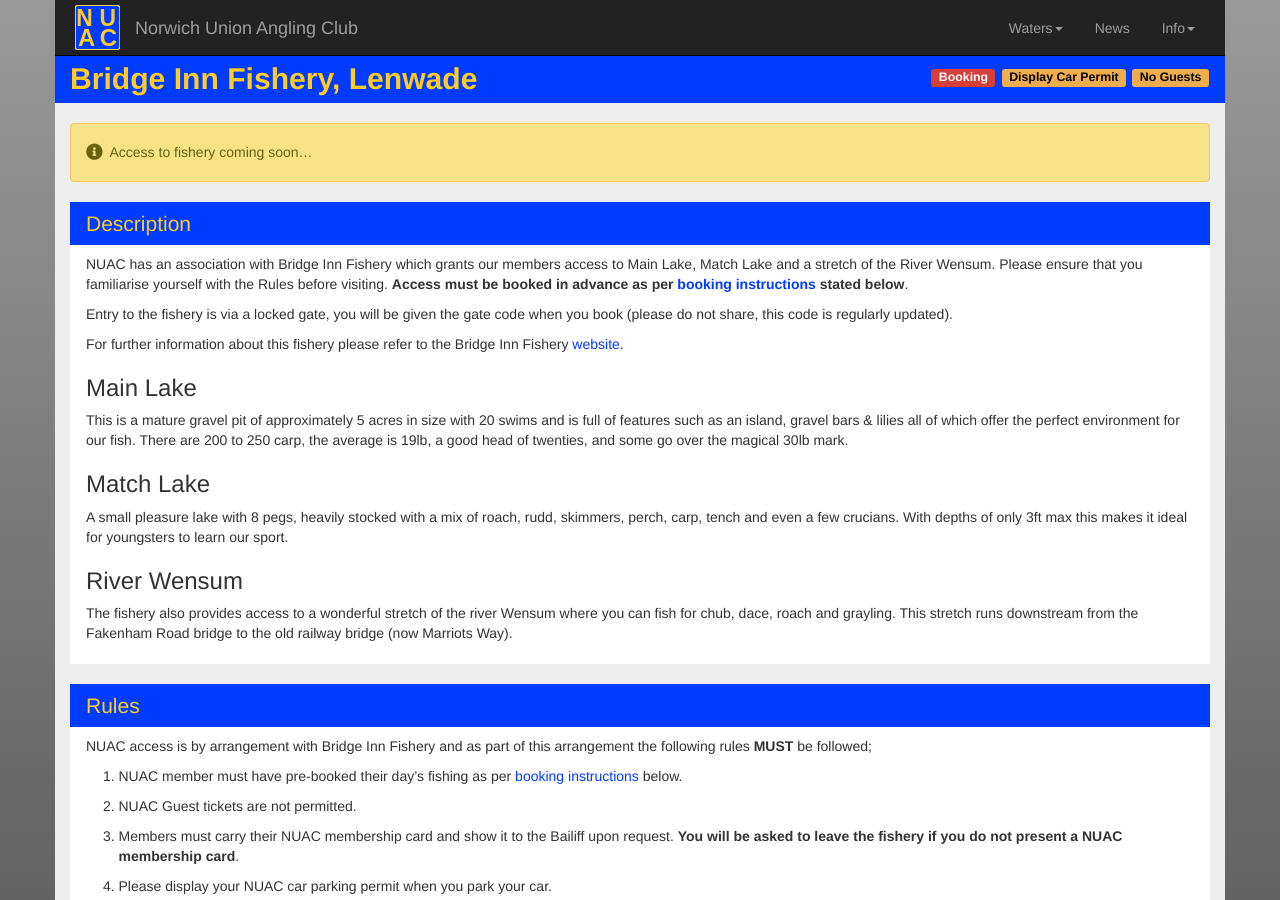
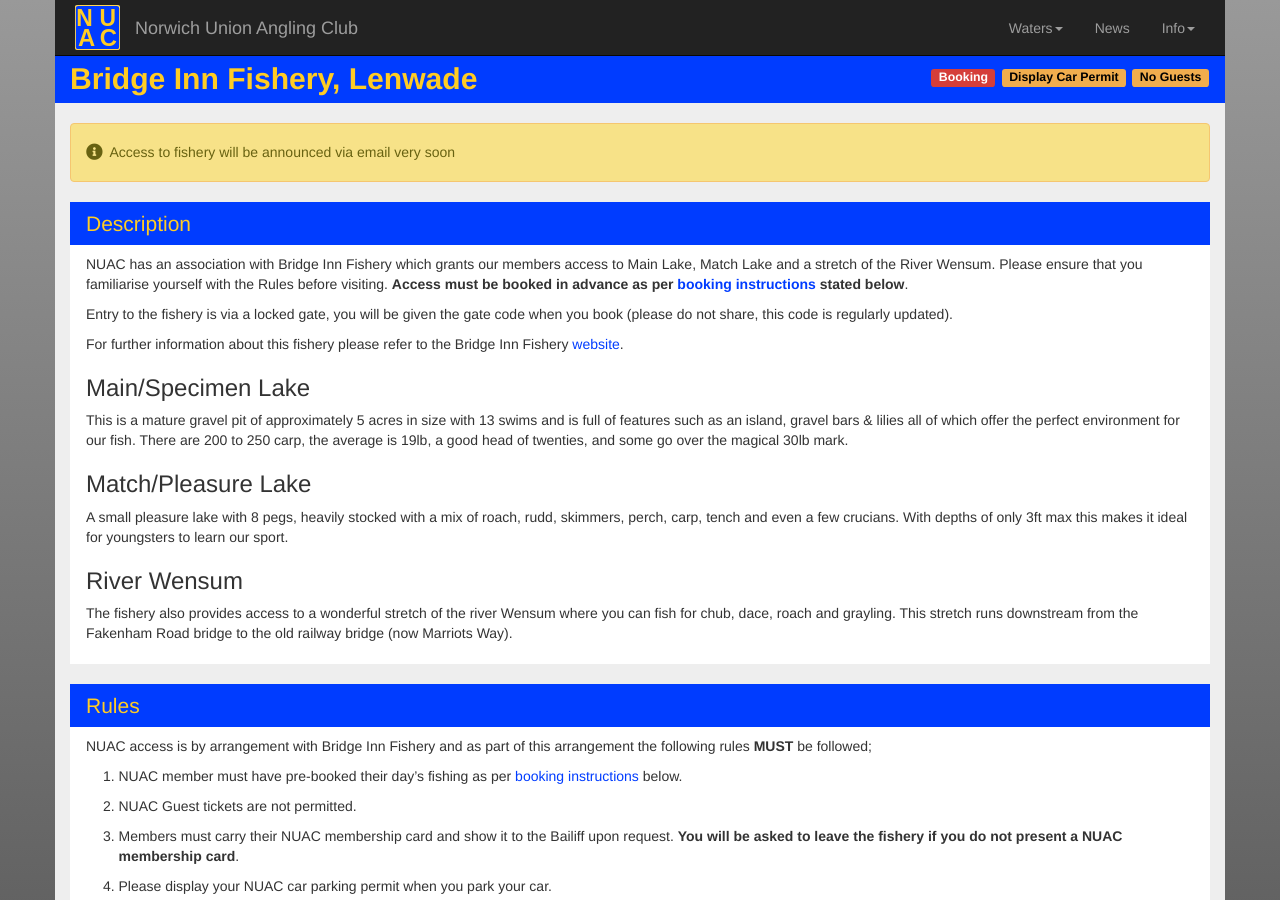
Before and after one commit to nuac-admin/nuac-release-four, a Jekyll site: the page built from _waters/bridge.md, in a window 1280 px wide and 900 px high. Built offline with Jekyll 4.4.1, drawn with Linux system fonts in a browser that asks for light colours; nearby versions of some CDN libraries.

Commit message:
correct bif

```diff
--- a/_waters/bridge.md
+++ b/_waters/bridge.md
@@ -30,15 +30,15 @@
           - txt: For further information about this fishery please refer to the Bridge Inn Fishery [website](https://www.gocatch.fish/profile/7f783d37-5f64-40cf-bb6d-4578cd8923a2).
       - col-pos:
         col:
-        hdr: Main Lake
+        hdr: Main/Specimen Lake
         # img: bif-main-lake.jpg
         # img-alt: Main Lake at Bridge Inn Fishery
         # img-pos: left
         sentences:
-          - txt: This is a mature gravel pit of approximately 5 acres in size with 20 swims and is full of features such as an island, gravel bars & lilies all of which offer the perfect environment for our fish. There are 200 to 250 carp, the average is 19lb, a good head of twenties, and some go over the magical 30lb mark.
+          - txt: This is a mature gravel pit of approximately 5 acres in size with 13 swims and is full of features such as an island, gravel bars & lilies all of which offer the perfect environment for our fish. There are 200 to 250 carp, the average is 19lb, a good head of twenties, and some go over the magical 30lb mark.
       - col-pos:
         col:
-        hdr: Match Lake
+        hdr: Match/Pleasure Lake
         # img: bif-match-lake.jpg
         # img-alt: Match Lake at Bridge Inn Fishery
         # img-pos: left
```
Also changed, not shown: _data/water-msg.yml (+6 -6 lines).
